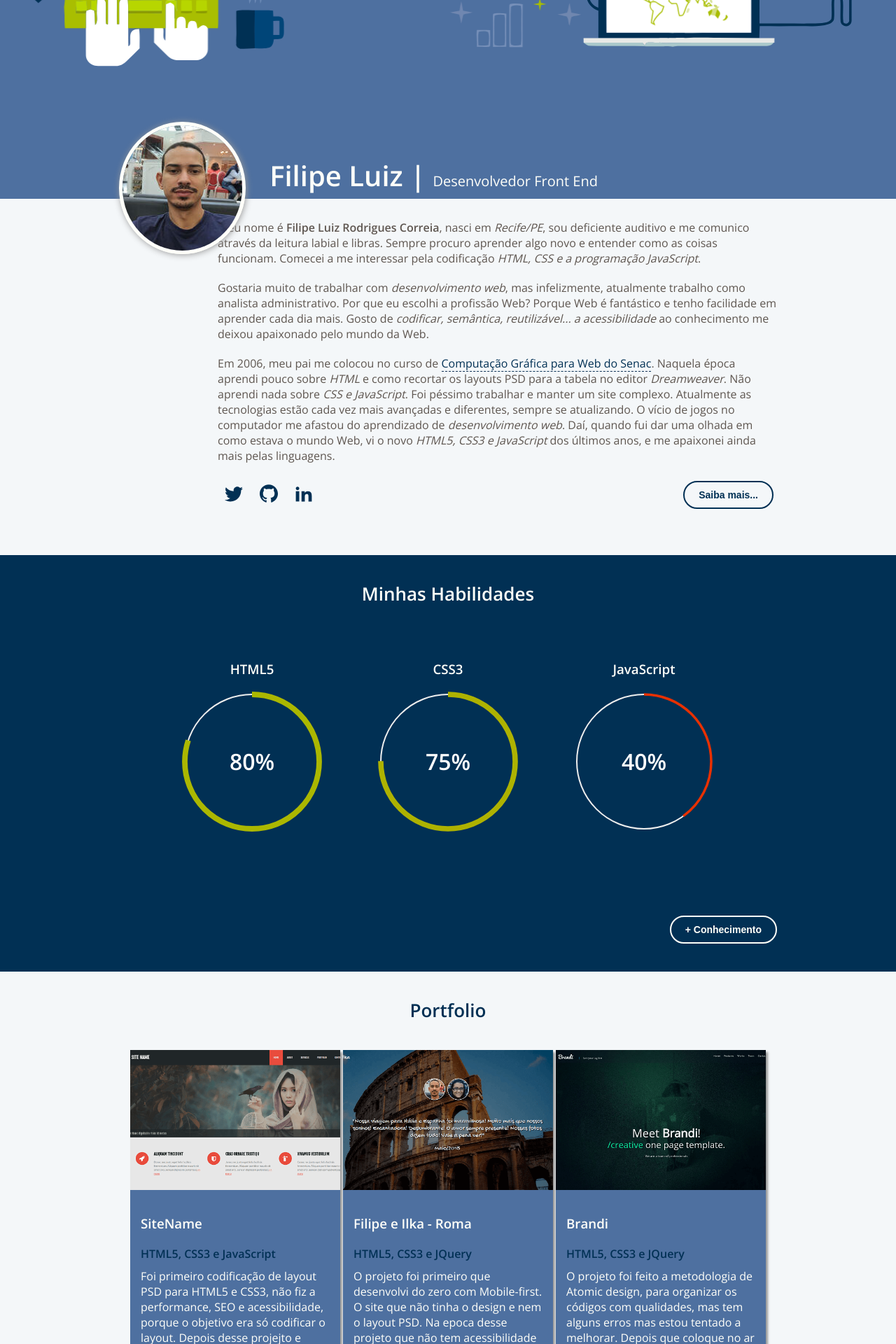
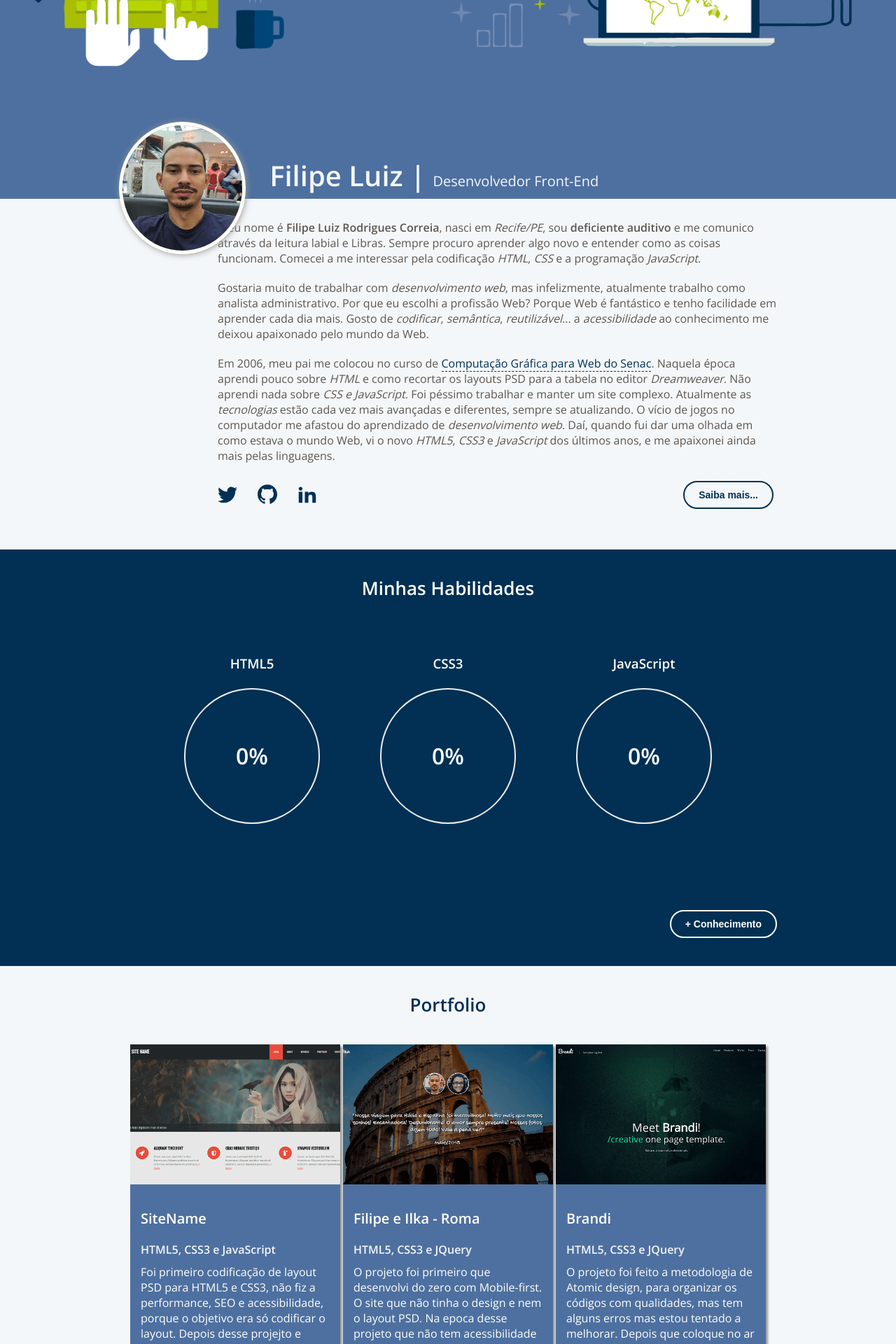
Before and after one commit to filipeluiz/filipeluiz.github.io, a Jekyll site: the page built from _posts/2016-06-10-project-3.md, in a window 1280 px wide. Shown: the part 436-2356 px from the top of the page at 70% size. Built offline with Jekyll 4.4.1, drawn with Linux system fonts in a browser that asks for light colours.

Commit message:
Corrigi vários erros de acessibilidade, usabilidade e SEO

```diff
--- a/_config.yml
+++ b/_config.yml
@@ -1,10 +1,10 @@
 ### content configuration ###
 name: Filipe Luiz
-job: Desenvolvedor Front End
-title: Filipe Luiz - Desenvolvedor Front End
-description: Um portfolio de um desenvolvedor Front End, Surdo e apaixonado de novas tecnologias.
+job: Desenvolvedor Front-End
+title: Filipe Luiz - Desenvolvedor Front-End
+description: Um portfolio de um desenvolvedor Front-End, Surdo e apaixonado por novas tecnologias.
 email: ffilipeluiz@gmail.com
-url: "localhost/3000" # the base hostname & protocol for your site
+url: "https://filipeluiz.com.br/" # the base hostname & protocol for your site
 baseurl: "" # the subpath of your site, e.g. /blog/
 google_username: https://plus.google.com/116973113303020587442/
 
@@ -25,7 +25,7 @@
 timezone: null
 lsi: false
 markdown: kramdown
-highlighter: pygments
+highlighter: rouge
 
 kramdown:
   auto_ids:  false
--- a/_includes/about.html
+++ b/_includes/about.html
@@ -4,15 +4,15 @@
 						<h2 class="title">Sobre mim...</h2>
 
 						<p>
-							Meu nome é <b>Filipe Luiz Rodrigues Correia</b>, nasci em <i>Recife/PE</i>, sou deficiente auditivo e me comunico através da leitura labial e libras. Sempre procuro aprender algo novo e entender como as coisas funcionam. Comecei a me interessar pela codificação <em>HTML, CSS e a programação JavaScript</em>.
+							Meu nome é <strong>Filipe Luiz Rodrigues Correia</strong>, nasci em <i>Recife/PE</i>, sou <strong>deficiente auditivo</strong> e me comunico através da leitura labial e Libras. Sempre procuro aprender algo novo e entender como as coisas funcionam. Comecei a me interessar pela codificação <em>HTML</em>, <em>CSS</em> e a programação <em>JavaScript</em>.
 						</p>
 
 						<p>
-							Gostaria muito de trabalhar com <i>desenvolvimento web</i>, mas infelizmente, atualmente trabalho como analista administrativo. Por que eu escolhi a profissão Web? Porque Web é fantástico e tenho facilidade em aprender cada dia mais. Gosto de <em>codificar, semântica, reutilizável...  a acessibilidade</em> ao conhecimento me deixou apaixonado pelo mundo da Web.
+							Gostaria muito de trabalhar com <em>desenvolvimento web</em>, mas infelizmente, atualmente trabalho como analista administrativo. Por que eu escolhi a profissão Web? Porque Web é fantástico e tenho facilidade em aprender cada dia mais. Gosto de <em>codificar</em>, <em>semântica</em>, <em>reutilizável</em>...  a <em>acessibilidade</em> ao conhecimento me deixou apaixonado pelo mundo da Web.
 						</p>
 
 						<p>
-							Em 2006, meu pai me colocou no curso de <a class="link-externa" href="http://www.pe.senac.br/ascom/index.shtml" target="_blank">Computação Gráfica para Web do Senac</a>. Naquela época aprendi pouco sobre <em>HTML</em> e como recortar os layouts PSD para a tabela no editor <em>Dreamweaver</em>.  Não aprendi nada sobre <em>CSS e JavaScript</em>. Foi péssimo trabalhar e manter um site complexo. Atualmente as tecnologias estão cada vez mais avançadas e diferentes, sempre se atualizando. O vício de jogos no computador me afastou do aprendizado de <i>desenvolvimento web</i>. Daí, quando fui dar uma olhada em como estava o mundo Web, vi o novo <em>HTML5, CSS3 e JavaScript</em> dos últimos anos, e me apaixonei ainda mais pelas linguagens.
+							Em 2006, meu pai me colocou no curso de <a class="link-externa" href="http://www.pe.senac.br/ascom/index.shtml" target="_blank">Computação Gráfica para Web do Senac</a>. Naquela época aprendi pouco sobre <em>HTML</em> e como recortar os layouts PSD para a tabela no editor <em>Dreamweaver</em>.  Não aprendi nada sobre <em>CSS e JavaScript</em>. Foi péssimo trabalhar e manter um site complexo. Atualmente as <em>tecnologias</em> estão cada vez mais avançadas e diferentes, sempre se atualizando. O vício de jogos no computador me afastou do aprendizado de <em>desenvolvimento web</em>. Daí, quando fui dar uma olhada em como estava o mundo Web, vi o novo <em>HTML5</em>, <em>CSS3</em> e <em>JavaScript</em> dos últimos anos, e me apaixonei ainda mais pelas linguagens.
 						</p>
 
 						<p class="toggle hide">
@@ -20,10 +20,12 @@
 						</p>
 
 						<p class="toggle hide">
-							 Estudo sozinho em casa. Leio muito os blogs, livros, artigos, vídeos, práticas e teorias do desenvolvimento Web com foco em <strong>Front-End</strong>. A parte mais difícil foi estudar sozinho, sem ninguém me ajudando. Com o tempo, fiquei mais acostumando e já estou gostando muito de estudar sozinho. Infelizmente estou enfrentando muitas barreiras por falta de legenda dos cursos online, procast (som da voz), palestras que não disponibilizam interprete. Irei estudar bastante para que no futuro eu seja a ponte de <em>acessibilidade na Web</em>, para que os como eu, desejem estudá-la.
+							 Estudo sozinho em casa. Leio muito os blogs, livros, artigos, vídeos, práticas e teorias do <em>desenvolvimento Web</em> com foco em <strong>Front-End</strong>. A parte mais difícil foi estudar sozinho, sem ninguém me ajudando. Com o tempo, fiquei mais acostumando e já estou gostando muito de estudar sozinho. Infelizmente estou enfrentando muitas <strong>barreiras</strong> por falta de legenda dos cursos online, procast (som da voz), palestras que não disponibilizam interprete. Irei estudar bastante para que no futuro eu seja a ponte de <em>acessibilidade na Web</em>, para que os como eu, desejem estudá-la.
 						</p>
 
-						<p class="toggle hide">"Sites sem acessibilidade são deficientes"</p>
+						<p class="toggle hide">
+							<i>"Sites sem acessibilidade são deficientes"</i>
+						</p>
 
 						<div class="social -button">
 						{% for social in site.social %}
--- a/src/css/scss/6_components/_profile-portfolio.scss
+++ b/src/css/scss/6_components/_profile-portfolio.scss
@@ -33,13 +33,14 @@
 					@include rem(padding, 20px 15px	);
 
 					>.heading {
+						@include font-rem(20px);
 						@include rem(padding, 10px 0);
 					}
 
 					>.sub {
 						display: block;
 						@include rem(padding, 10px 0);
-						color: $CorAzul;
+						color: $corCinzaClara;
 						font-weight: bold;
 					}
 				}
--- a/src/css/scss/6_components/_profile.scss
+++ b/src/css/scss/6_components/_profile.scss
@@ -38,7 +38,7 @@
 		display: inline;
 		@include rem(margin-left, 10px);
 		vertical-align: super;
-		color: $corBranca;
+		color: $corCinzaClara;
 
 		@include width_medium {
 			@include font-rem(22px);
```
Also changed, not shown: src/css/scss/5_objects/_social.scss (+6 -5 lines), src/css/style.css (+11 -8 lines), src/js/main.js (+16 -2 lines), src/js/script/2editprogress.js (+15 -1 lines), assets/css/style.min.css, assets/js/main.min.js.
